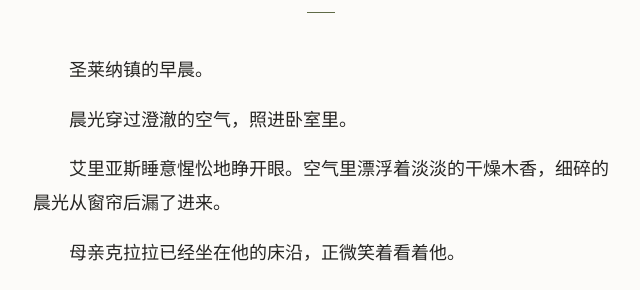
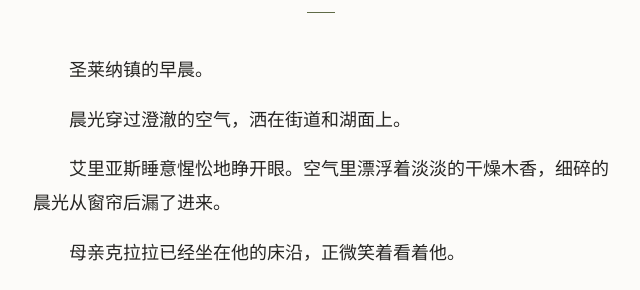
Before and after one commit to kxxx55500/kxxx55500.github.io, a Jekyll site: the page built from _chapters/saint-leina/1.md, in a window 1280 px wide and 900 px high. Shown: the part 186-476 px from the top of the window, without its empty margins (319-959 px from the left). Built offline with Jekyll 4.4.1, drawn with Linux system fonts in a browser that asks for light colours; some web fonts are replaced.

Commit message:
修改 章节：1

```diff
--- a/_chapters/saint-leina/1.md
+++ b/_chapters/saint-leina/1.md
@@ -7,7 +7,7 @@ published: true
 
 圣莱纳镇的早晨。
 
-晨光穿过澄澈的空气，照进卧室里。
+晨光穿过澄澈的空气，洒在街道和湖面上。
 
 艾里亚斯睡意惺忪地睁开眼。空气里漂浮着淡淡的干燥木香，细碎的晨光从窗帘后漏了进来。
 
```
